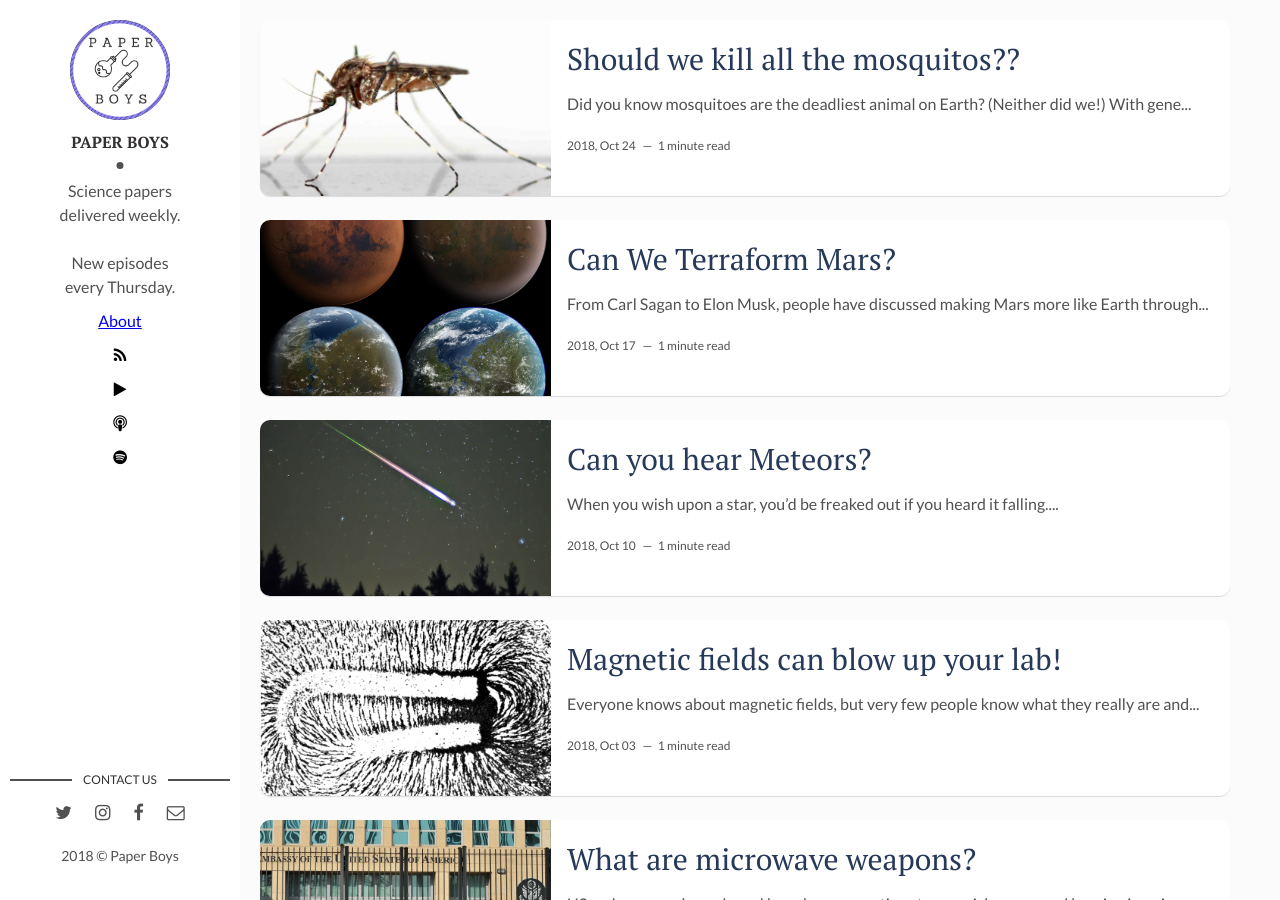
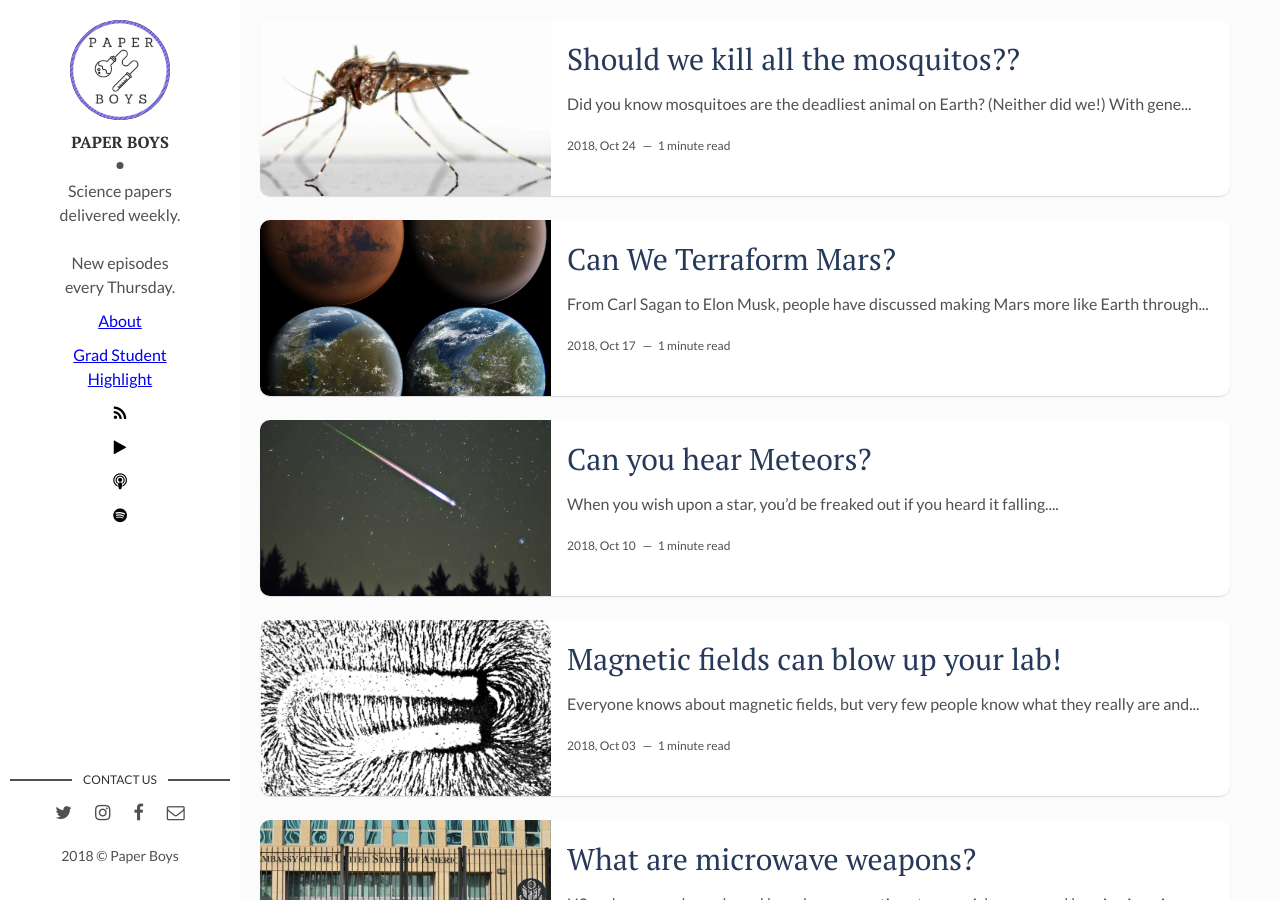
Before and after one commit to paperboyspodcast/paperboyspodcast.github.io, a Jekyll site: the page built from index.html, in a window 1280 px wide and 900 px high. Built offline with Jekyll 4.4.1, drawn with Linux system fonts in a browser that asks for light colours; the list of posts is cut into pages by our own code.

Commit message:
added grad student highlight link

```diff
--- a/_layouts/main.html
+++ b/_layouts/main.html
@@ -11,6 +11,8 @@ layout: default
       <div class="author-name">{{site.author}}</div>
       <p>{{site.about-author}}</p>
       <a href="{{site.baseurl}}/about/">About</a>
+	    <p></p>
+      <a href="{{site.baseurl}}/gradhighlight/">Grad Student<br>Highlight</a>
 	    <p></p>
       <p><a href="https://pinecast.com/feed/paperboys" target="_blank"><i class="fa fa-rss" style="color:black" aria-hidden="true"></i></a></p>
       <p><a href="https://play.google.com/music/m/I53bjlbje54eb36zaj6itowy25u?t=Paper_Boys" target="_blank"><i class="fa fa-play" style="color:black" aria-hidden="true"></i></a></p>
```
